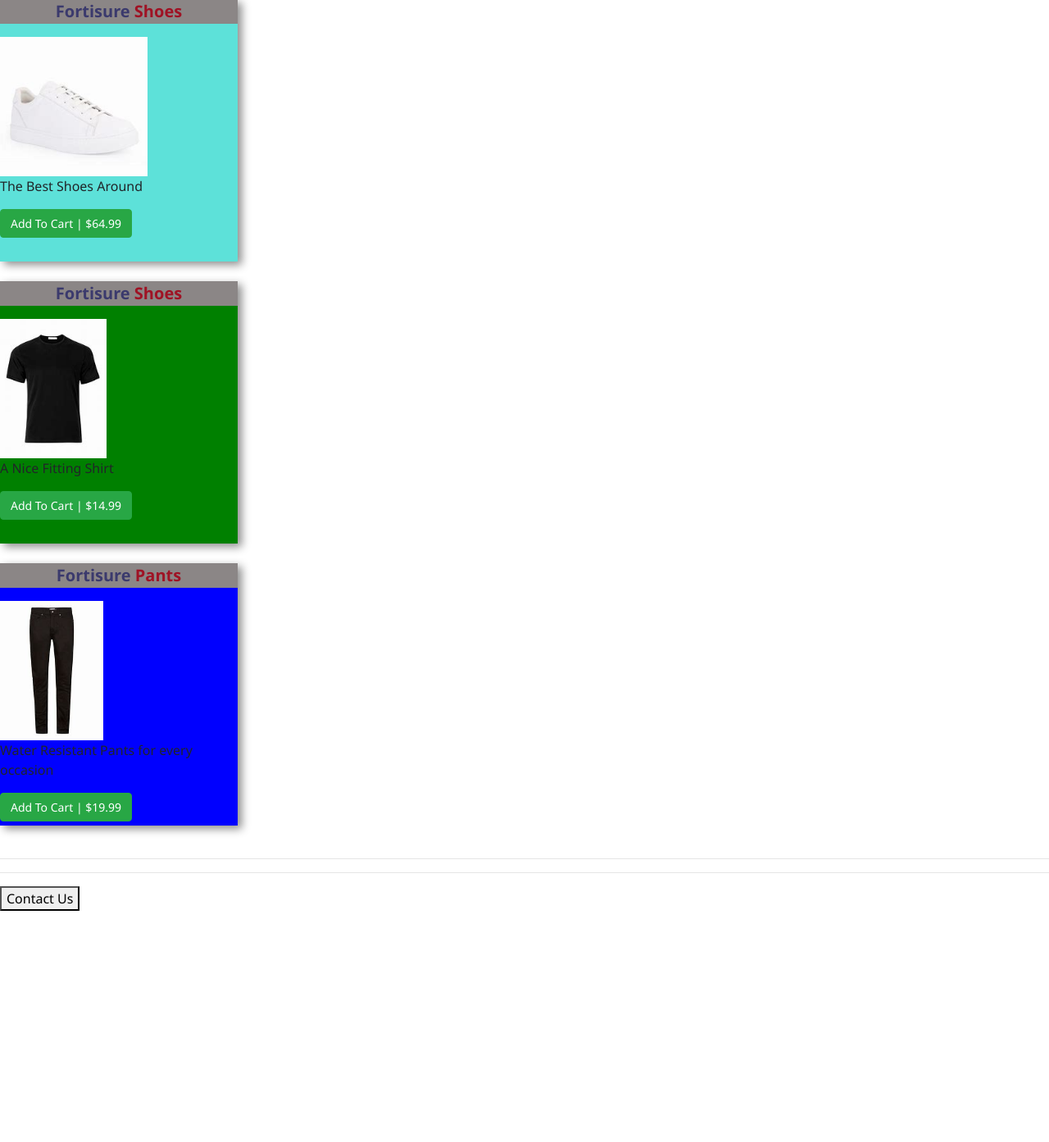
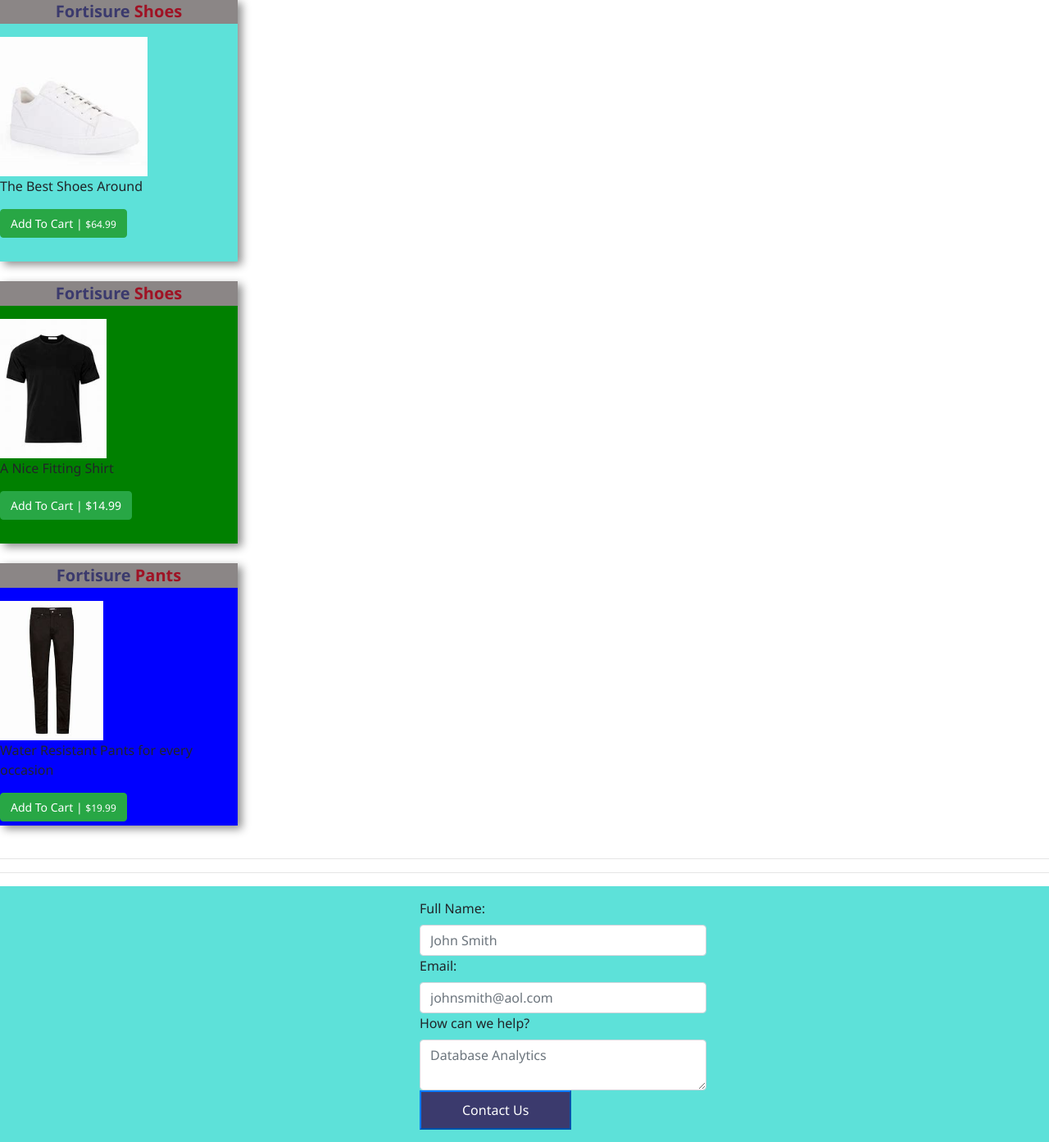
Before and after one commit to MachineGunSquirrel/FortisureMart, a PHP site: page / in a window 1280 px wide. Shown: the part 388-1781 px from the top of the page at 82% size. Before the commit the page ends 1499 px from the top, so only its background shows below. Run offline with PHP 8.4, Linux system fonts and the light colour scheme.

Commit message:
finish demo 3 add form + css

```diff
--- a/Public/Styles/custom-styles.css
+++ b/Public/Styles/custom-styles.css
@@ -59,3 +59,21 @@ navbar h1{
 .product-card-three > button{
 font-size: 14px;
 }
+
+.product-card-one > button > span,
+.product-card-two > button > span,
+.product-card-three > button > span{
+font-size: 12px;
+}
+
+.page-footer{
+  background-color: #5DE1D9;
+  height: auto;
+  padding-top: 15px;
+  padding-bottom: 15px;
+}
+.btn-contact-us{
+  background-color: #3B3A6D;
+  margin: auto;
+  padding: 10px 50px 10px 50px;
+}
--- a/index.html
+++ b/index.html
@@ -84,7 +84,7 @@
             <p>The Best Shoes Around
             </p>
 
-            <button class='btn btn-success'>Add To Cart | $64.99
+            <button class='btn btn-success'>Add To Cart | <span>$64.99</span>
             </button>
 
           </div><br>
@@ -100,21 +100,21 @@
             <p>A Nice Fitting Shirt
             </p>
 
-            <button class='btn btn-success'>Add To Cart | $14.99</button>
+            <button class='btn btn-success'>Add To Cart | $14.99</span></button>
           </div><br>
 
         <!-- Product 3 -->
           <div class='product-card-three'>
 
             <p class='product-header-text'>Fortisure
-              <span style='color: #9F1224;'>Pants</span></p>
+              <span style='color: #9F1224;'><span>Pants</span></p>
 
             <img src="./Public\Images\Products\jeans-black.jpg">
 
             <p>Water Resistant Pants for every occasion
             </p>
 
-            <button class='btn btn-success'>Add To Cart | $19.99
+            <button class='btn btn-success'>Add To Cart | <span>$19.99</span>
             </button>
 
           </div><br>
@@ -122,9 +122,24 @@
 
 <!-- Footer -->
   <hr>
-  <div>
-  <button>Contact Us</button>
-</div>
+  <div class='page-footer'>
+
+    <form action="" style='margin-left: 40%; width: 350px;'>
+
+      <label>Full Name:</label><br>
+      <input type='text' class='form-control' placeholder="John Smith">
+
+      <label>Email:</label><br>
+      <input type='email' class='form-control' placeholder="johnsmith@aol.com">
+
+      <label>How can we help?</label><br>
+      <textarea type='textarea' class='form-control' placeholder="Database Analytics"></textarea>
+
+      <input type='submit' class='btn-contact-us btn-primary' value="Contact Us">
+
+    </form>
+
+  </div>
 </body>
 
 </html>
```
